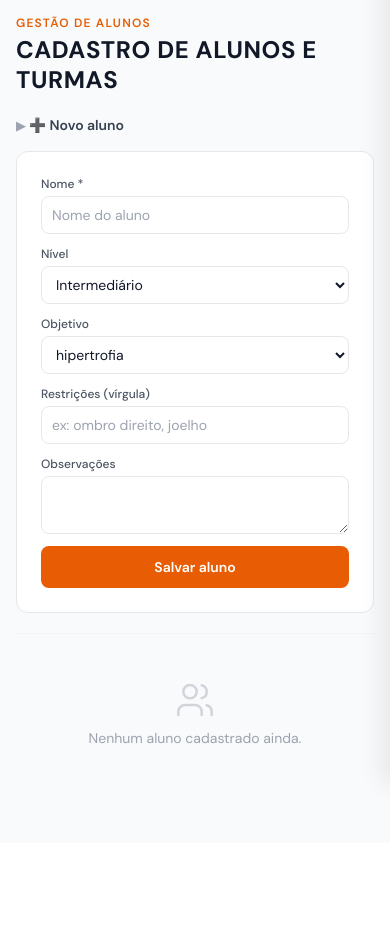
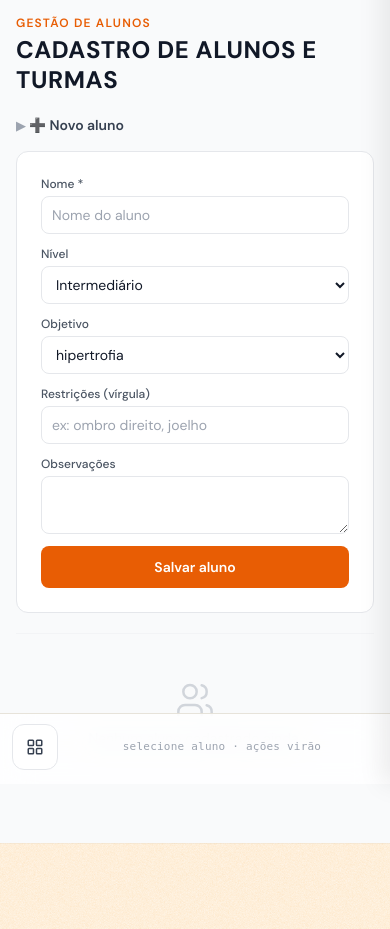
Before and after one commit to berfleck/workout-app2, a Flask app: page /alunos in a window 390 px wide. Shown: the part 60-989 px from the top of the page. Before the commit the page ends 845 px from the top, so only its background shows below. Run offline with Flask 3, Linux system fonts and the light colour scheme; data that the repository does not hold is empty; parts of the project's set-up code (start-up, migrations or seed data) failed here and were passed over; some libraries are stand-ins or nearby versions.

Commit message:
mobile(bottom-bar): adiciona estrutura base da bottom bar contextual
Etapa 2 do redesign mobile (redesign 02). No mobile (≤768px):
- Tokens novos no :root (bb/sheet/drawer + z-index)
- Bottom bar fixa: slot esquerdo permanente (botão menu 46×46) + slot
  direito sobrescrivivel via {% block bb_actions %} nas paginas filhas
- Estilo: backdrop-filter blur + safe-area-inset-bottom respeitada
- Padding-bottom no <main> mobile pra conteudo nao ficar atras da bb
- Topbar mobile passa a ser nao-fixa (rola com o conteudo) pra
  preservar espaco vertical util

O <nav class="bb"> fica inline em base.html porque Jinja nao deixa
templates filhos sobrescreverem blocks definidos dentro de includes.
templates/_mobile_bottom_bar.html mantido como referencia/swap target.

Etapas 3-13 conectarao navegacao e acoes contextuais; por enquanto a
bb mostra so o hint vazio.

Co-Authored-By: Claude Opus 4.7 <noreply@anthropic.com>

```diff
--- a/templates/base.html
+++ b/templates/base.html
@@ -158,7 +158,6 @@
         @media (max-width: 768px) {
             .topbar-mobile {
                 display: flex; align-items: center; gap: 10px;
-                position: sticky; top: 0; z-index: 30;
                 padding: 10px 14px 12px;
                 background: white;
                 border-bottom: 1px solid var(--gray-200);
@@ -207,8 +206,50 @@
             .mobile-menu-btn { display: none !important; }
             .sidebar { display: none !important; }
             /* Main não precisa de pt-14 no mobile (topbar-mobile já ocupa o topo) */
-            main.app-main { padding-top: 0 !important; }
+            main.app-main { padding-top: 0 !important; padding-bottom: calc(var(--bb-height) + 16px); }
             main.app-main > div { padding-top: 16px !important; }
+        }
+
+        /* ── Bottom bar contextual (≤768px) ── redesign 02 ── */
+        .bb { display: none; }
+        @media (max-width: 768px) {
+            .bb {
+                display: flex; align-items: center; gap: 8px;
+                position: fixed; left: 0; right: 0; bottom: 0;
+                z-index: var(--z-bottom-bar);
+                padding: 10px 12px calc(14px + env(safe-area-inset-bottom, 0px));
+                background: rgba(255,255,255,0.82);
+                backdrop-filter: blur(16px) saturate(1.4);
+                -webkit-backdrop-filter: blur(16px) saturate(1.4);
+                border-top: 1px solid rgba(201,192,173,0.45);
+            }
+            .bb-nav {
+                width: var(--bb-action-h); height: var(--bb-action-h);
+                border-radius: var(--bb-radius);
+                background: white;
+                border: 1px solid var(--gray-200);
+                color: var(--gray-700);
+                display: grid; place-items: center;
+                flex-shrink: 0;
+                cursor: pointer;
+                transition: background 0.15s, color 0.15s;
+            }
+            .bb-nav:hover { background: var(--gray-50); color: var(--brand-500); }
+            .bb-nav.active { background: var(--gray-900); color: white; border-color: var(--gray-900); }
+            .bb-nav .icon { width: 18px; height: 18px; }
+            .bb-actions {
+                flex: 1;
+                display: flex; align-items: center; gap: 8px;
+                min-width: 0;
+            }
+            .bb-empty-hint {
+                flex: 1;
+                font-family: var(--font-mono);
+                font-size: 11px;
+                color: var(--gray-400);
+                text-align: center;
+                letter-spacing: 0.02em;
+            }
         }
     </style>
     <style>
@@ -222,6 +263,19 @@
             --red-50: #fef2f2; --red-100: #fee2e2; --red-500: #ef4444; --red-600: #dc2626; --red-700: #b91c1c;
             --font-body: 'DM Sans', ui-sans-serif, system-ui, sans-serif;
             --font-mono: 'JetBrains Mono', ui-monospace, monospace;
+
+            /* Bottom bar e sheets (mobile) — redesign 02 */
+            --bb-height: 70px;
+            --bb-action-h: 46px;
+            --bb-radius: 12px;
+            --sheet-max-h: 80%;
+            --sheet-radius: 24px;
+            --drawer-width: 92%;
+            --drawer-radius: 24px;
+            --z-bottom-bar: 40;
+            --z-drawer: 60;
+            --z-sheet-overlay: 70;
+            --z-sheet: 71;
         }
 
         /* HTMX indicators */
@@ -1142,6 +1196,16 @@ document.addEventListener('DOMContentLoaded', function() {
 <!-- Mobile sidebar overlay -->
 <div id="sidebar-overlay" class="sidebar-overlay" onclick="toggleMobileSidebar()"></div>
 
+{# Bottom bar contextual (≤768px). Slot esquerdo fixo (menu); slot direito sobrescrevível via {% block bb_actions %} nas páginas filhas. Estrutura espelhada em _mobile_bottom_bar.html (referência standalone). #}
+<nav class="bb" data-bb aria-label="Ações da página">
+    <button type="button" class="bb-nav" data-open-nav-sheet aria-label="Menu">
+        <svg class="icon"><use href="#i-grid"/></svg>
+    </button>
+    <div class="bb-actions" data-bb-actions>
+        {% block bb_actions %}<span class="bb-empty-hint">selecione aluno · ações virão</span>{% endblock %}
+    </div>
+</nav>
+
 <!-- Toast global de autosave -->
 <div class="autosave-toast" id="autosave-toast"><svg class="icon"><use href="#i-check"/></svg> Prescrição salva</div>
 
```
Also changed, not shown: docs/redesign/guia_redesign_mobile.md (+1 -1 lines), templates/_mobile_bottom_bar.html (added, +13 -0 lines).
